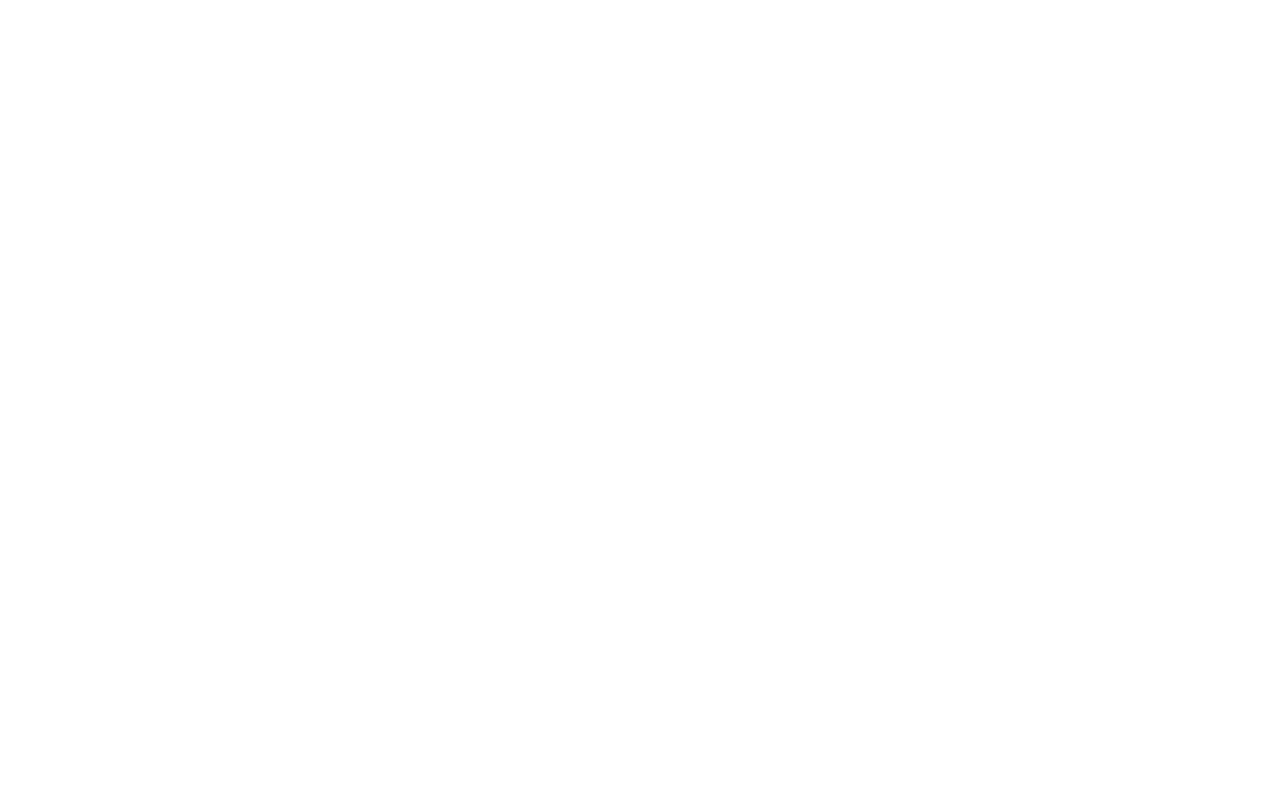
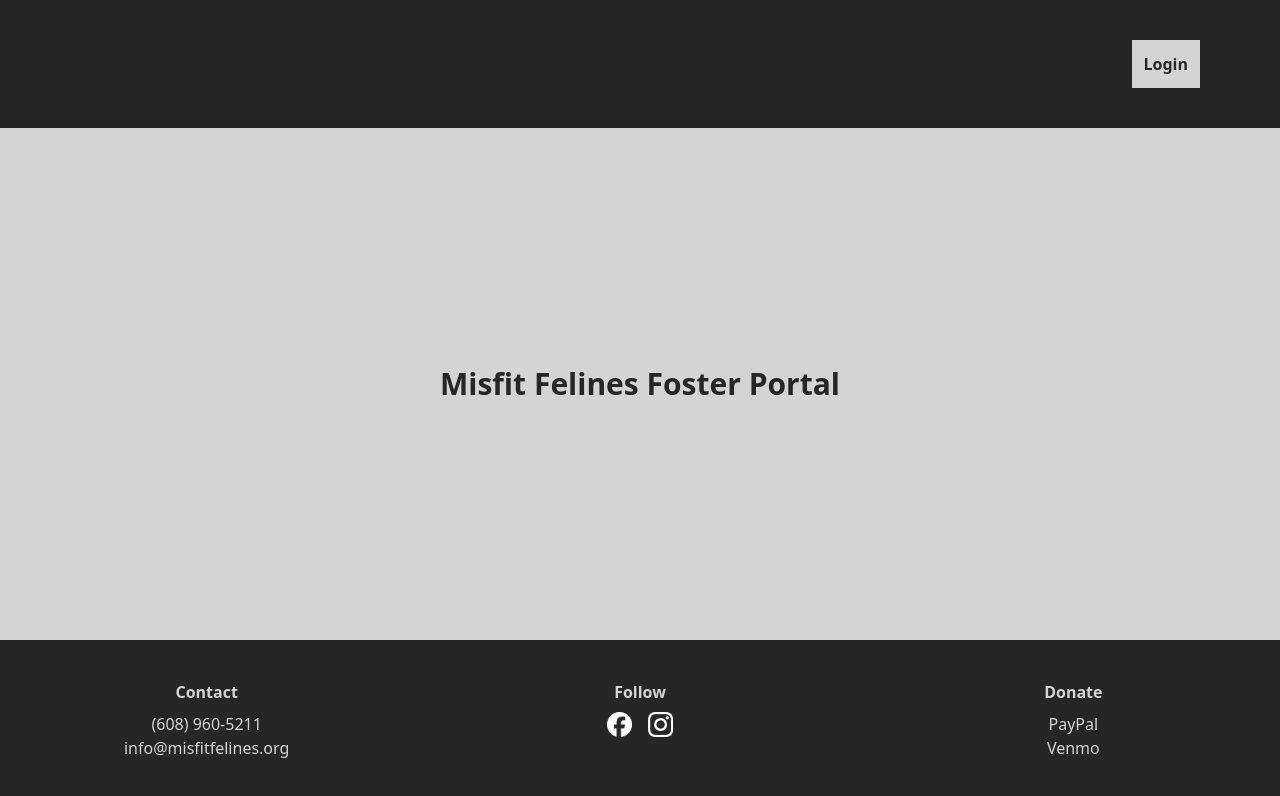
Before and after one commit to ajfait/portal, a React (Vite) app: page / in a window 1280 px wide. Shown: the top 796 px of the page. Built offline with nearby package versions, Linux system fonts and the light colour scheme.

Commit message:
create header, footer, and welcome components

```diff
--- a/index.html
+++ b/index.html
@@ -2,10 +2,11 @@
 <html lang="en">
   <head>
     <meta charset="UTF-8" />
+    <link rel="icon" type="image/svg+xml" href="/vite.svg" />
     <meta name="viewport" content="width=device-width, initial-scale=1.0" />
     <title>Misfit Felines Foster Portal</title>
   </head>
-  <body>
+  <body class="bg-neutral-300">
     <div id="root"></div>
     <script type="module" src="/src/main.jsx"></script>
   </body>
--- a/src/App.jsx
+++ b/src/App.jsx
@@ -1,10 +1,17 @@
-import { useState } from "react";
+import React from "react";
 import "./App.css";
+import Header from "./components/Header";
+import Welcome from "./components/Welcome";
+import Footer from "./components/Footer";
 
-function App() {
-  const [count, setCount] = useState(0);
-
-  return <></>;
-}
+const App = () => {
+  return (
+    <div className="min-h-screen flex flex-col">
+      <Header />
+      <Welcome />
+      <Footer />
+    </div>
+  );
+};
 
 export default App;
--- /dev/null
+++ b/src/components/Footer.jsx
@@ -0,0 +1,54 @@
+import React from "react";
+
+const Footer = () => {
+  return (
+    <div className="grid grid-cols-3 gap-5 bg-neutral-800 pt-10 pb-10 text-neutral-300 text-center">
+      <div>
+        <p className="font-semibold mb-2">Contact</p>
+        <p>
+          <a href="tel:+16089605211">(608) 960-5211</a>
+        </p>
+        <p>
+          <a href="mailto:info@misfitfelines.org">info@misfitfelines.org</a>
+        </p>
+      </div>
+      <div>
+        <p className="font-semibold mb-2">Follow</p>
+        <div className="flex justify-center items-center space-x-4">
+          <a target="blank" href="https://www.facebook.com/MisfitFelines/">
+            <img
+              src="/facebook-icon.png"
+              alt="Misfit Felines on Facebook"
+              style={{ maxHeight: "25px" }}
+            />
+          </a>
+          <a target="blank" href="https://www.instagram.com/MisfitFelines/">
+            <img
+              src="/instagram-icon.png"
+              alt="Misfit Felines on Instagram"
+              style={{ maxHeight: "25px" }}
+            />
+          </a>
+        </div>
+      </div>
+      <div>
+        <p className="font-semibold mb-2">Donate</p>
+        <p>
+          <a
+            href="https://www.paypal.com/donate/?hosted_button_id=HWDWVUUB8PAQW&mibextid=Zxz2cZ"
+            target="blank"
+          >
+            PayPal
+          </a>
+        </p>
+        <p>
+          <a href="https://account.venmo.com/u/Joelle-Thorne" target="blank">
+            Venmo
+          </a>
+        </p>
+      </div>
+    </div>
+  );
+};
+
+export default Footer;
--- /dev/null
+++ b/src/components/Header.jsx
@@ -0,0 +1,13 @@
+import React from "react";
+
+const Header = () => {
+  return (
+    <div className="bg-neutral-800 pt-10 pb-10 flex justify-end">
+      <button className="bg-neutral-300 text-neutral-800 font-semibold p-3 mr-20">
+        Login
+      </button>
+    </div>
+  );
+};
+
+export default Header;
--- /dev/null
+++ b/src/components/Welcome.jsx
@@ -0,0 +1,13 @@
+import React from "react";
+
+const Welcome = () => {
+  return (
+    <div className="bg-neutral-300 flex-1 flex items-center justify-center">
+      <h1 className="text-neutral-800 text-3xl font-bold">
+        Misfit Felines Foster Portal
+      </h1>
+    </div>
+  );
+};
+
+export default Welcome;
```
Also changed, not shown: public/facebook-icon.png (added), public/instagram-icon.png (added).
